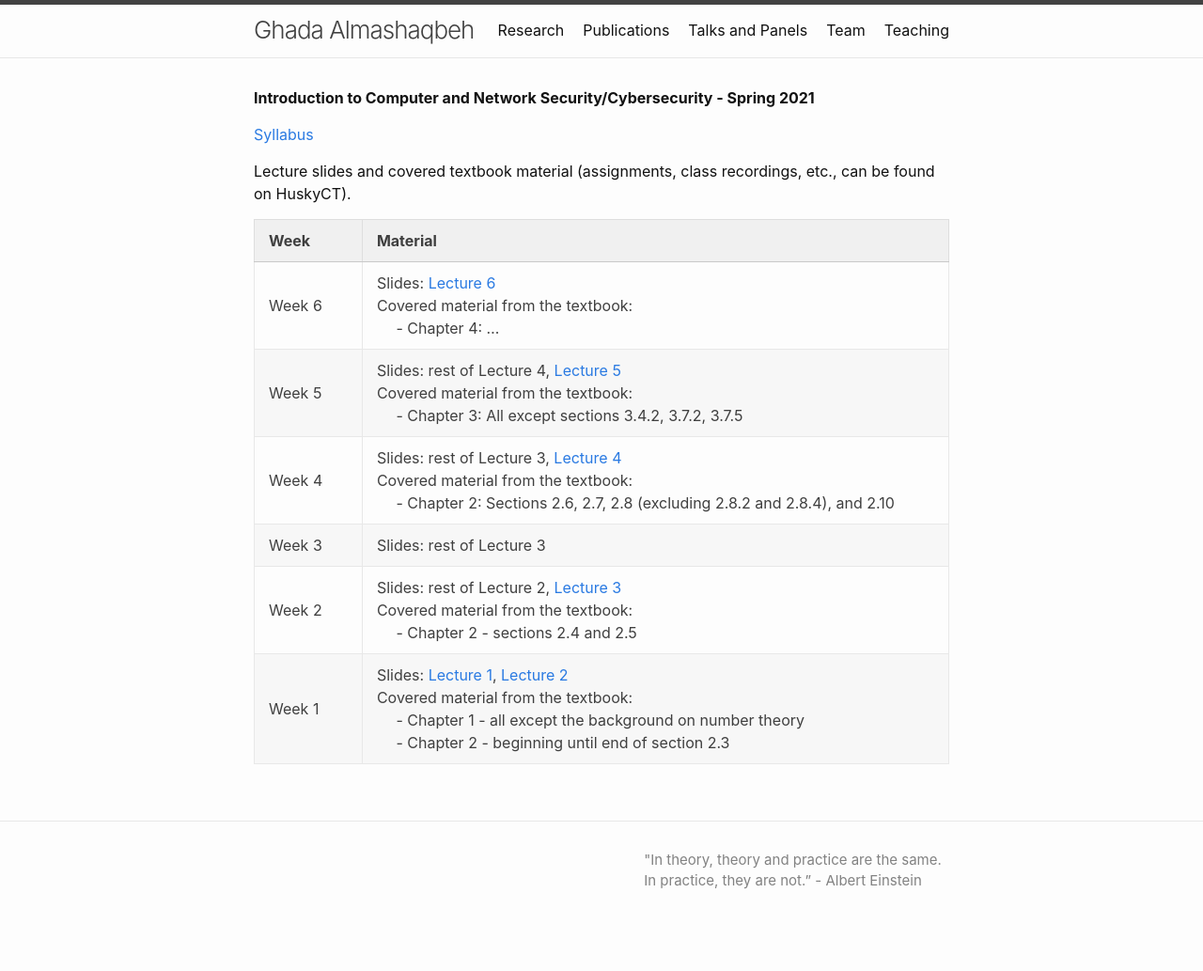
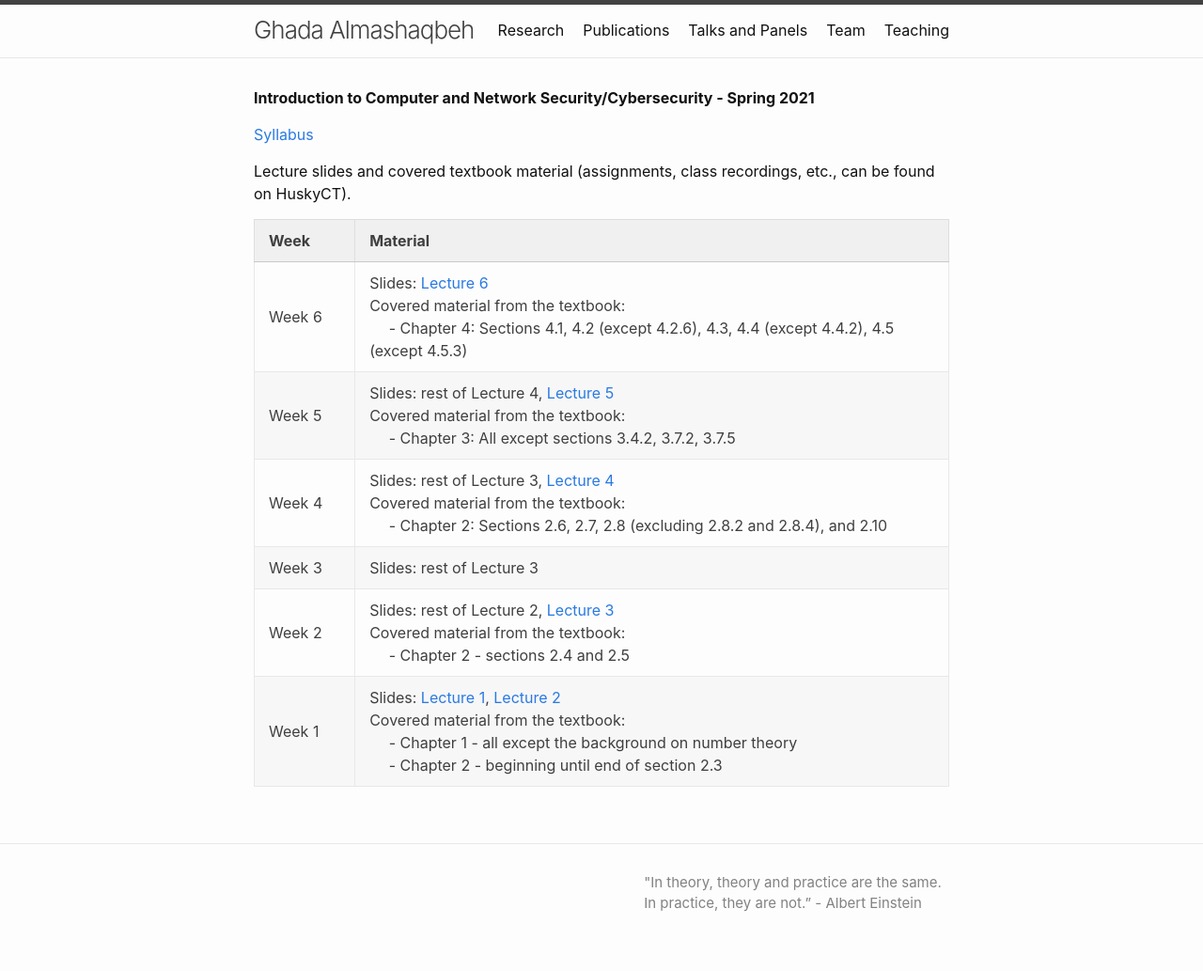
Before and after one commit to GhadaAlmashaqbeh/GhadaAlmashaqbeh.github.io, a Jekyll site: the page built from courses/cse3400-s2021/index.md, in a window 1280 px wide. Shown: the whole page at 94% size. Built offline with Jekyll 4.4.1, drawn with Linux system fonts in a browser that asks for light colours; before the commit the page ends 1009 px from its top, so only the background shows below that.

Commit message:
update lecture 6

```diff
--- a/courses/cse3400-s2021/index.md
+++ b/courses/cse3400-s2021/index.md
@@ -10,7 +10,7 @@
 
 | Week&emsp;&emsp;| Material           |
 |----------|--------------------|
-| Week 6 | Slides: [Lecture 6](./lecture6.pdf) <br/> Covered material from the textbook: <br/> &emsp; - Chapter 4: ... |
+| Week 6 | Slides: [Lecture 6](./lecture6.pdf) <br/> Covered material from the textbook: <br/> &emsp; - Chapter 4: Sections 4.1, 4.2 (except 4.2.6), 4.3, 4.4 (except 4.4.2), 4.5 (except 4.5.3) |
 | Week 5 | Slides: rest of Lecture 4, [Lecture 5](./lecture5.pdf) <br/> Covered material from the textbook: <br/> &emsp; - Chapter 3: All except sections 3.4.2, 3.7.2, 3.7.5 |
 | Week 4 | Slides: rest of Lecture 3, [Lecture 4](./lecture4.pdf) <br/> Covered material from the textbook: <br/> &emsp; - Chapter 2: Sections 2.6, 2.7, 2.8 (excluding 2.8.2 and 2.8.4), and 2.10 |
 | Week 3 | Slides: rest of Lecture 3 |
```
Also changed, not shown: 1 other file.
